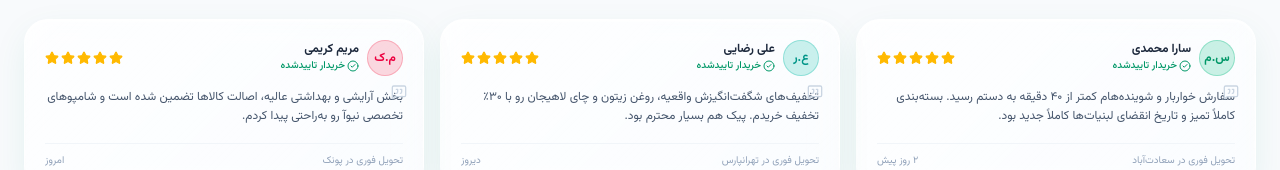
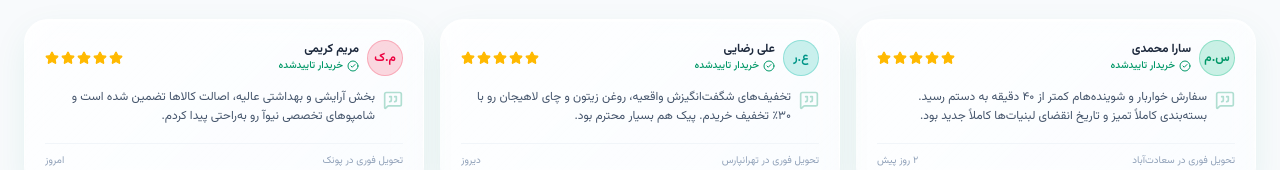
Before and after one commit to amir-hdri/Digi-Moon, a Next.js app: page / in a window 1280 px wide. Shown: the part 4107-4277 px from the top of the page. Built offline with nearby package versions, Linux system fonts and the light colour scheme; no server answers.

Commit message:
polish: testimonials icon-text spacing
- Quote mark no longer overlaps the review text: flex row with gap-2,
  larger w-5 mark in a subtle brand tint, optically aligned to first line
- Verified-buyer badge: gap-0.5 -> gap-1 + shrink-0 icon, decorative
  check hidden from assistive tech

```diff
--- a/src/components/home/sections/Testimonials.tsx
+++ b/src/components/home/sections/Testimonials.tsx
@@ -94,8 +94,8 @@ export function Testimonials() {
                     <span className="text-xs font-bold text-slate-800 dark:text-zinc-100 block truncate">
                       {t.name}
                     </span>
-                    <span className="text-[10px] text-emerald-600 dark:text-emerald-400 font-medium flex items-center gap-0.5">
-                      <CheckCircle2 className="w-3 h-3" /> خریدار تایید‌شده
+                    <span className="text-[10px] text-emerald-600 dark:text-emerald-400 font-medium flex items-center gap-1">
+                      <CheckCircle2 className="w-3 h-3 shrink-0" aria-hidden="true" /> خریدار تایید‌شده
                     </span>
                   </div>
                 </div>
@@ -110,12 +110,12 @@ export function Testimonials() {
                 </div>
               </div>
 
-              <blockquote className="relative text-xs text-slate-600 dark:text-zinc-300 leading-relaxed text-right m-0">
+              <blockquote className="flex gap-2 text-xs text-slate-600 dark:text-zinc-300 leading-relaxed m-0">
                 <MessageSquareQuote
-                  className="w-4 h-4 text-slate-300 dark:text-zinc-700 absolute -top-1 -start-1"
-                  aria-hidden
+                  className="w-5 h-5 mt-0.5 shrink-0 text-emerald-600/30 dark:text-emerald-400/30"
+                  aria-hidden="true"
                 />
-                {t.quote}
+                <p className="m-0">{t.quote}</p>
               </blockquote>
             </div>
 
```
